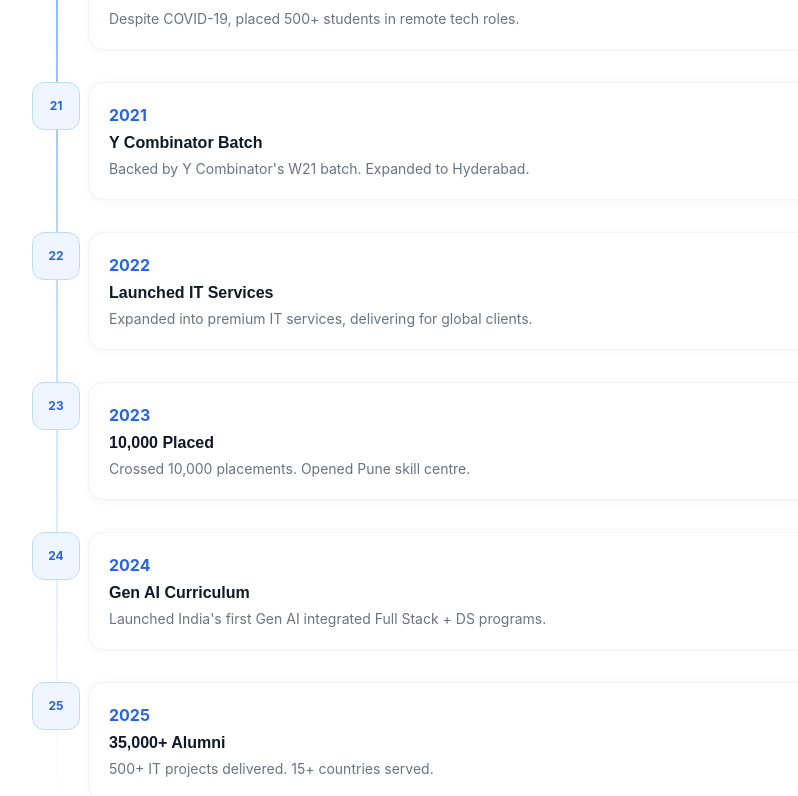
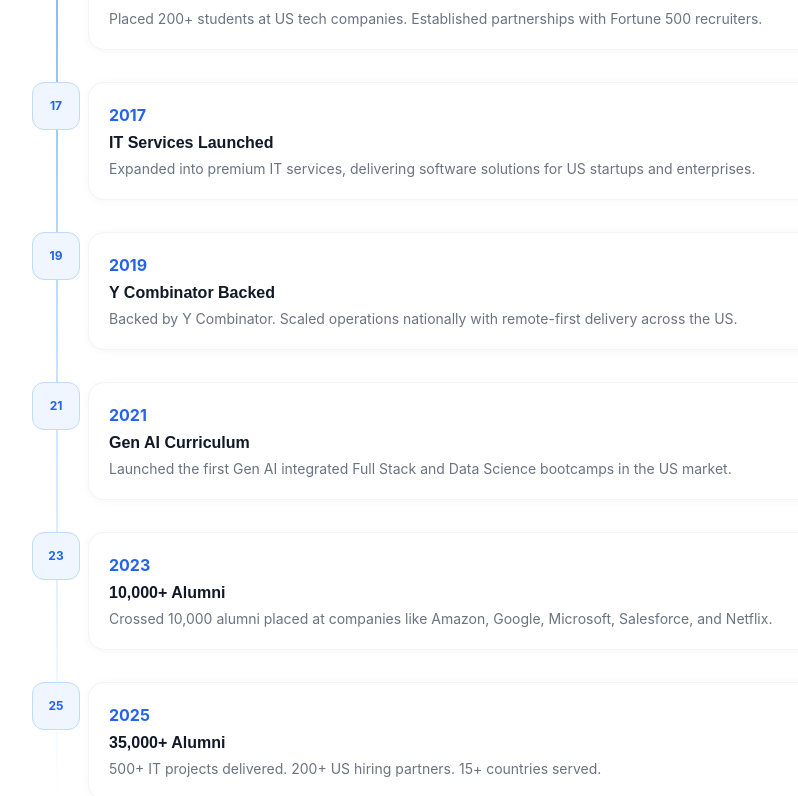
Before and after one commit to rjtbst/aartechus, a Next.js app: page /about in a window 1280 px wide. Shown: the part 3144-3940 px from the top of the page, without its empty margins (184-982 px from the left). Built offline with nearby package versions, Linux system fonts and the light colour scheme.

Commit message:
update_about_hiring_drive

```diff
--- a/src/app/about/AboutClient.tsx
+++ b/src/app/about/AboutClient.tsx
@@ -23,13 +23,13 @@ const values = [
 ];
 
 const milestones = [
-  { year: "2019", title: "Founded in Noida", desc: "Started with 15 students in a small room in Sector 63, Noida." },
-  { year: "2020", title: "First 500 Placements", desc: "Despite COVID-19, placed 500+ students in remote tech roles." },
-  { year: "2021", title: "Y Combinator Batch", desc: "Backed by Y Combinator's W21 batch. Expanded to Hyderabad." },
-  { year: "2022", title: "Launched IT Services", desc: "Expanded into premium IT services, delivering for global clients." },
-  { year: "2023", title: "10,000 Placed", desc: "Crossed 10,000 placements. Opened Pune skill centre." },
-  { year: "2024", title: "Gen AI Curriculum", desc: "Launched India's first Gen AI integrated Full Stack + DS programs." },
-  { year: "2025", title: "35,000+ Alumni", desc: "500+ IT projects delivered. 15+ countries served." },
+  { year: "2013", title: "Founded in the US", desc: "Started with a mission to bridge the gap between tech education and real industry hiring in the US market." },
+  { year: "2015", title: "First 200 Placements", desc: "Placed 200+ students at US tech companies. Established partnerships with Fortune 500 recruiters." },
+  { year: "2017", title: "IT Services Launched", desc: "Expanded into premium IT services, delivering software solutions for US startups and enterprises." },
+  { year: "2019", title: "Y Combinator Backed", desc: "Backed by Y Combinator. Scaled operations nationally with remote-first delivery across the US." },
+  { year: "2021", title: "Gen AI Curriculum", desc: "Launched the first Gen AI integrated Full Stack and Data Science bootcamps in the US market." },
+  { year: "2023", title: "10,000+ Alumni", desc: "Crossed 10,000 alumni placed at companies like Amazon, Google, Microsoft, Salesforce, and Netflix." },
+  { year: "2025", title: "35,000+ Alumni", desc: "500+ IT projects delivered. 200+ US hiring partners. 15+ countries served." },
 ];
 
 export default function AboutClient() {
--- a/src/components/sections/HiringDrivesSection.tsx
+++ b/src/components/sections/HiringDrivesSection.tsx
@@ -4,12 +4,12 @@ import Link from "next/link";
 import { Calendar, MapPin, Users, ArrowRight, Briefcase, CheckCircle2 } from "lucide-react";
 
 const drives = [
-  { company: "Infosys", role: "Software Engineer", location: "Pan India", date: "Apr 15, 2026", slots: 150, type: "Online", logo: "IN" },
-  { company: "Wipro", role: "Associate Dev", location: "Noida", date: "Apr 18, 2026", slots: 80, type: "Offline", logo: "WI" },
-  { company: "HCL Tech", role: "Full Stack Dev", location: "Hyderabad", date: "Apr 22, 2026", slots: 60, type: "Offline", logo: "HC" },
-  { company: "Capgemini", role: "Data Analyst", location: "Pan India", date: "Apr 25, 2026", slots: 120, type: "Online", logo: "CA" },
-  { company: "TCS", role: "ML Engineer", location: "Pune", date: "May 2, 2026", slots: 40, type: "Offline", logo: "TC" },
-  { company: "Tech Mahindra", role: "Backend Dev", location: "Bangalore", date: "May 5, 2026", slots: 70, type: "Hybrid", logo: "TM" },
+  { company: "Amazon", role: "Software Engineer", location: "Seattle, WA", date: "Apr 15, 2026", slots: 50, type: "Remote", logo: "AM" },
+  { company: "Microsoft", role: "Full Stack Developer", location: "Redmond, WA", date: "Apr 18, 2026", slots: 40, type: "Hybrid", logo: "MS" },
+  { company: "Salesforce", role: "Backend Engineer", location: "San Francisco, CA", date: "Apr 22, 2026", slots: 35, type: "Hybrid", logo: "SF" },
+  { company: "Stripe", role: "Data Analyst", location: "New York, NY", date: "Apr 25, 2026", slots: 25, type: "Remote", logo: "ST" },
+  { company: "Netflix", role: "ML Engineer", location: "Los Angeles, CA", date: "May 2, 2026", slots: 20, type: "Hybrid", logo: "NF" },
+  { company: "Cloudflare", role: "React Developer", location: "Austin, TX", date: "May 5, 2026", slots: 30, type: "Remote", logo: "CF" },
 ];
 
 const process = [
@@ -20,7 +20,7 @@ const process = [
 ];
 
 const modeColors: Record<string, string> = {
-  Online: "badge-blue",
+  Remote: "badge-blue",
   Offline: "badge-orange",
   Hybrid: "badge-green",
 };
@@ -51,7 +51,7 @@ export default function HiringDrivesSection() {
               Attend <span className="text-gradient">FREE</span><br />Hiring Drives
             </h2>
             <p className="text-gray-500 text-lg max-w-lg">
-              Already skilled? Get hired directly through our verified hiring drives. 60+ drives monthly. No fees ever.
+              Already skilled? Get hired directly through our verified hiring drives at top US tech companies. 60+ drives monthly. No fees ever.
             </p>
           </motion.div>
           <Link href="/jobs" className="glow-btn inline-flex items-center gap-2 px-6 py-3 rounded-xl font-semibold text-white text-sm whitespace-nowrap">
@@ -129,8 +129,8 @@ export default function HiringDrivesSection() {
                 "60+ drives every month",
                 "Direct company interviews",
                 "Pre-interview prep support",
-                "Available online & offline",
-                "Roles from ₹4L to ₹25L+",
+                "Remote & hybrid opportunities",
+                "Roles from $70K to $200K+",
               ].map((item) => (
                 <div key={item} className="flex items-center gap-2 text-sm text-gray-600 mb-2">
                   <CheckCircle2 size={14} className="text-green-500 flex-shrink-0" />
--- a/src/config/coursesConfig.ts
+++ b/src/config/coursesConfig.ts
@@ -113,7 +113,7 @@ export const coursesConfig: Course[] = [
     badge: "HOT",
     badgeColor: "badge-purple",
     color: "from-rose-500 to-pink-600",
-    cardBg: "bg-rose-50",
+    cardBg: "bg-blue-50",
     href: "/courses/ai-developer-bootcamp",
     tags: ["LLMs", "RAG", "Prompt Engineering", "Vector DBs", "AI Agents", "GenAI"],
     fee: "$180,000",
@@ -181,7 +181,7 @@ export const coursesConfig: Course[] = [
     badge: "",
     badgeColor: "",
     color: "from-teal-500 to-cyan-600",
-    cardBg: "bg-teal-50",
+    cardBg: "bg-violet-50",
     href: "/courses/python-programming",
     tags: ["Python", "OOP", "APIs", "Automation", "Flask", "NumPy"],
     fee: "$70,000",
```
